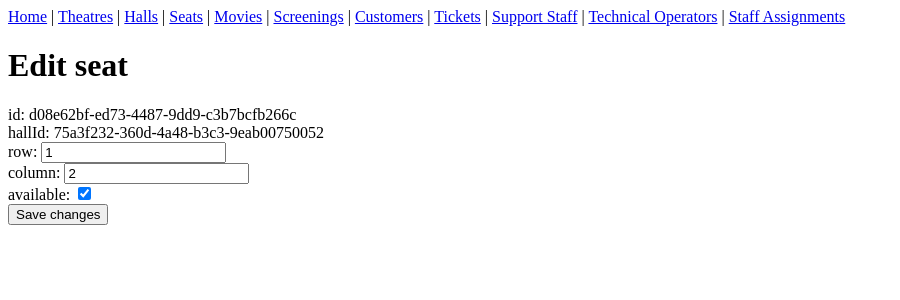
After one commit to chioreanmaria1/movie-management-system, a Spring Boot app: page /seats/d08e62bf-ed73-4487-9dd9-c3b7bcfb266c/edit in a window 1280 px wide. The commit adds this page. Shown: the top 300 px of the page, without its empty margins (0-900 px from the left). Run offline with Spring Boot 4, Linux system fonts and the light colour scheme.

Commit message:
SeatController: edit, details; SeatInFileRepository

```diff
--- a/src/main/java/com/example/moviemanagement/controller/HallController.java
+++ b/src/main/java/com/example/moviemanagement/controller/HallController.java
@@ -48,7 +48,7 @@ public class HallController {
     }
 
     @PostMapping("/{id}/edit")
-    public String updateHall(@PathVariable String id, @ModelAttribute Hall hall){
+    public String updateHalls(@PathVariable String id, @ModelAttribute Hall hall){
         Hall originalHall = service.findHallById(id);
         hall.setId(id);
         hall.setTheatreId(originalHall.getTheatreId());
--- a/src/main/java/com/example/moviemanagement/controller/SeatController.java
+++ b/src/main/java/com/example/moviemanagement/controller/SeatController.java
@@ -38,4 +38,27 @@ public class SeatController {
         service.deleteSeat(id);
         return "redirect:/seats";
     }
+
+    @GetMapping("/{id}/edit")
+    public String edit(@PathVariable String id, Model model){
+        Seat seat = service.findSeatById(id);
+        model.addAttribute("seat", seat);
+        return "seat/edit";
+    }
+
+    @PostMapping("/{id}/edit")
+    public String updateSeats(@PathVariable String id, @ModelAttribute Seat seat){
+        Seat originalSeat = service.findSeatById(id);
+        seat.setId(id);
+        seat.setHallId(originalSeat.getHallId());
+        service.saveSeat(seat);
+        return "redirect:/seats";
+    }
+
+    @GetMapping("/{id}")
+    public String details(@PathVariable String id, Model model){
+        Seat seat = service.findSeatById(id);
+        model.addAttribute("seat", seat);
+        return "seat/details";
+    }
 }
--- a/src/main/java/com/example/moviemanagement/model/Seat.java
+++ b/src/main/java/com/example/moviemanagement/model/Seat.java
@@ -9,12 +9,12 @@ public class Seat implements HasId {
     private String column;
     private boolean isAvailable;
 
-    public Seat(String id, String hallId, String row, String column, boolean isAvailable) {
+    public Seat(String id, String hallId, String row, String column, boolean available) {
         this.id = id;
         this.hallId = hallId;
         this.row = row;
         this.column = column;
-        this.isAvailable = isAvailable;
+        this.isAvailable = available;
     }
 
     public Seat(){
--- a/src/main/java/com/example/moviemanagement/repository/memory/SeatRepository.java
+++ b/src/main/java/com/example/moviemanagement/repository/memory/SeatRepository.java
@@ -3,5 +3,5 @@ package com.example.moviemanagement.repository.memory;
 import com.example.moviemanagement.model.Seat;
 import org.springframework.stereotype.Repository;
 
-@Repository
+//@Repository
 public class SeatRepository extends InMemoryRepository<Seat> {}
--- a/src/main/java/com/example/moviemanagement/service/BookingService.java
+++ b/src/main/java/com/example/moviemanagement/service/BookingService.java
@@ -1,6 +1,7 @@
 package com.example.moviemanagement.service;
 
 import com.example.moviemanagement.model.*;
+import com.example.moviemanagement.repository.BaseRepository;
 import com.example.moviemanagement.repository.memory.*;
 import org.springframework.stereotype.Service;
 
@@ -12,11 +13,11 @@ public class BookingService {
     private final CustomerRepository customerRepository;
     private final TicketRepository ticketRepository;
     private final ScreeningRepository screeningRepository;
-    private final SeatRepository seatRepository;
+    private final BaseRepository<Seat> seatRepository;
     private final MovieRepository movieRepository;
 
 
-    public BookingService(CustomerRepository customerRepository, TicketRepository ticketRepository, ScreeningRepository screeningRepository, SeatRepository seatRepository, MovieRepository movieRepository) {
+    public BookingService(CustomerRepository customerRepository, TicketRepository ticketRepository, ScreeningRepository screeningRepository, BaseRepository<Seat> seatRepository, MovieRepository movieRepository) {
         this.customerRepository = customerRepository;
         this.ticketRepository = ticketRepository;
         this.screeningRepository = screeningRepository;
--- a/src/main/java/com/example/moviemanagement/service/CinemaService.java
+++ b/src/main/java/com/example/moviemanagement/service/CinemaService.java
@@ -15,13 +15,13 @@ import java.util.List;
 public class CinemaService {
     private final BaseRepository<Theatre> theatreRepository;
     private final BaseRepository<Hall> hallRepository;
-    private final SeatRepository seatRepository;
+    private final BaseRepository<Seat> seatRepository;
     private final MovieRepository movieRepository;
     private final ScreeningRepository screeningRepository;
     private final StaffAssignmentRepository staffAssignmentRepository;
     private final TicketRepository ticketRepository;
 
-    public CinemaService(BaseRepository<Theatre> theatreRepository, BaseRepository<Hall> hallRepository, SeatRepository seatRepository, MovieRepository movieRepository, ScreeningRepository screeningRepository, StaffAssignmentRepository staffAssignmentRepository, TicketRepository ticketRepository) {
+    public CinemaService(BaseRepository<Theatre> theatreRepository, BaseRepository<Hall> hallRepository, BaseRepository<Seat> seatRepository, MovieRepository movieRepository, ScreeningRepository screeningRepository, StaffAssignmentRepository staffAssignmentRepository, TicketRepository ticketRepository) {
         this.theatreRepository = theatreRepository;
         this.hallRepository = hallRepository;
         this.seatRepository = seatRepository;
--- a/src/main/resources/application.properties
+++ b/src/main/resources/application.properties
@@ -1,3 +1,4 @@
 spring.application.name=demo
 repository.theatres.file=src/main/resources/data/theatre.json
 repository.halls.file=src/main/resources/data/hall.json
+repository.seats.file=src/main/resources/data/seat.json
--- /dev/null
+++ b/src/main/resources/data/seat.json
@@ -0,0 +1,7 @@
+[ {
+  "id" : "d08e62bf-ed73-4487-9dd9-c3b7bcfb266c",
+  "hallId" : "75a3f232-360d-4a48-b3c3-9eab00750052",
+  "row" : "1",
+  "column" : "2",
+  "available" : true
+} ]
--- /dev/null
+++ b/src/main/resources/templates/seat/edit.html
@@ -0,0 +1,19 @@
+<!DOCTYPE html>
+<html xmlns:th="http://www.thymeleaf.org">
+<head>
+    <meta charset="UTF-8">
+    <title>Edit seat</title>
+</head>
+<body>
+<div th:replace="~{fragments/nav :: nav}"></div>
+<h1>Edit seat</h1>
+<form th:action="@{'/seats/' + ${seat.id} + '/edit'}" th:object="${seat}" method="post">
+    id: <span th:text="${seat.id}"></span> <br>
+    hallId: <span th:text="${seat.hallId}"></span> <br>
+    row: <input type="text" th:field="*{row}"> <br>
+    column: <input type="text" th:field="*{column}"> <br>
+    available: <input type="checkbox" th:field="*{available}"><br>
+    <button type = "submit">Save changes</button>
+</form>
+</body>
+</html>
--- a/src/main/resources/templates/seat/form.html
+++ b/src/main/resources/templates/seat/form.html
@@ -9,7 +9,6 @@
 
 <h1>New seat</h1>
 <form th:action="@{/seats}" th:object="${seat}" method="post">
-    id: <input type="text" th:field="*{id}"><br>
     hallId: <input type="text" th:field="*{hallId}"><br>
     row: <input type="text" th:field="*{row}"> <br>
     column: <input type="text" th:field="*{column}"> <br>
```
Also changed, not shown: src/main/java/com/example/moviemanagement/repository/file/SeatInFileRepository.java (added, +13 -0 lines), src/main/resources/templates/seat/details.html (added, +18 -0 lines), src/main/resources/templates/seat/index.html (+8 -0 lines).
